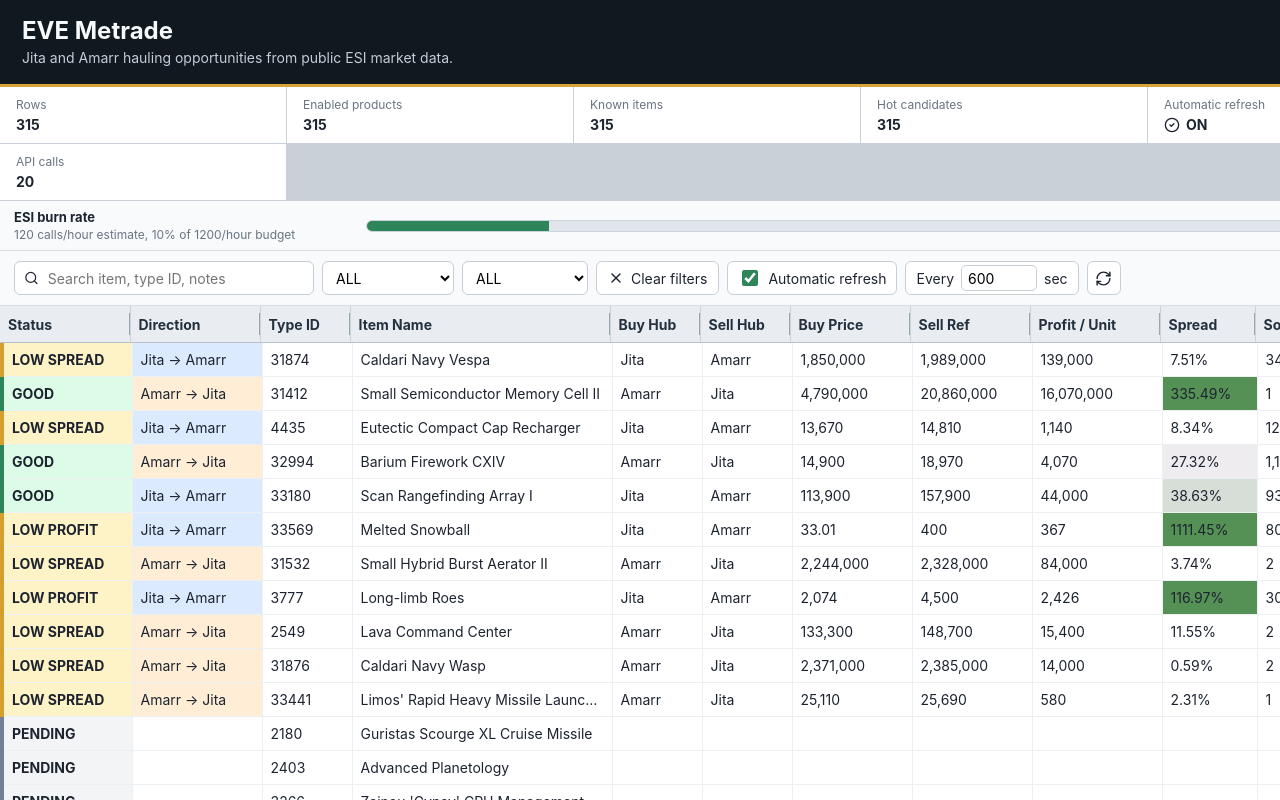
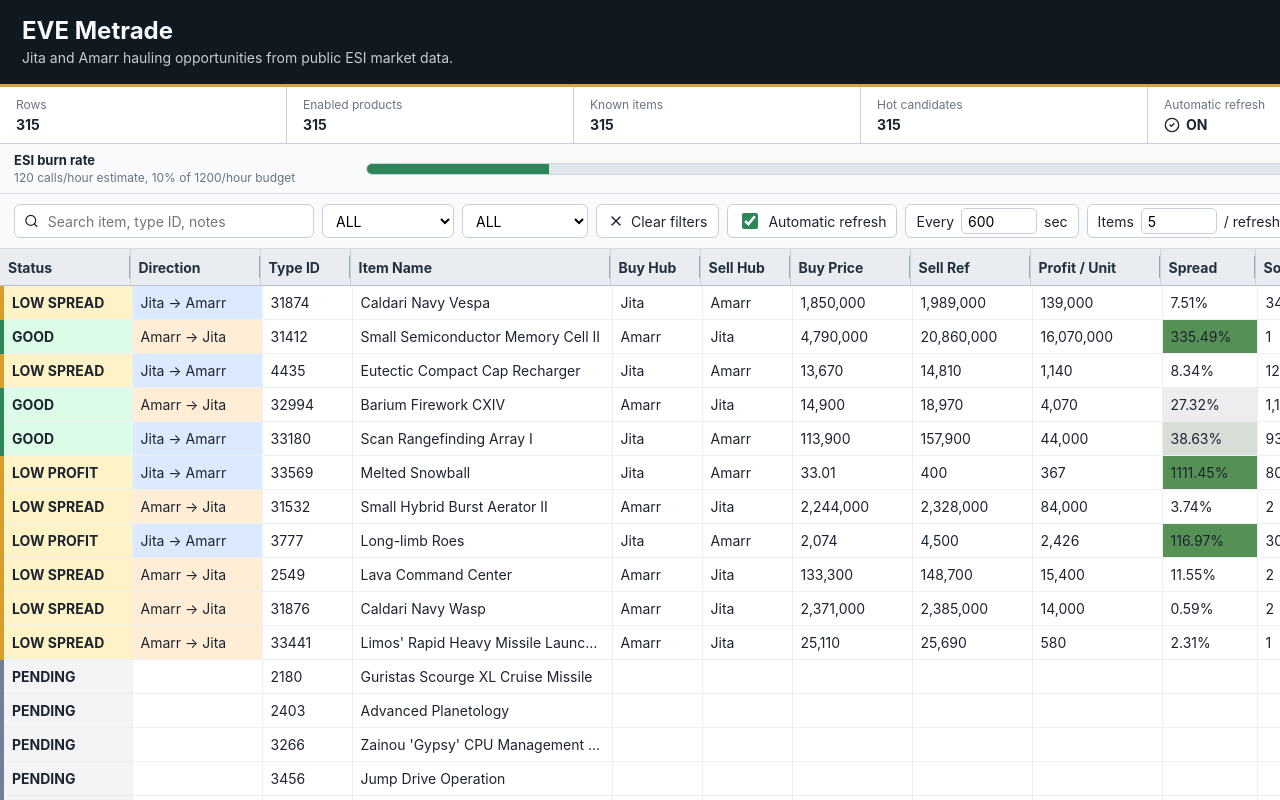
Before and after one commit to PLyczkowski/eve-online-metrade, a React (Vite) app: page / in a window 1280 px wide. Shown: the top 800 px of the page. Built offline with nearby package versions, Linux system fonts and the light colour scheme.

Commit message:
Persist filters and refine settings UI

```diff
--- a/src/styles.css
+++ b/src/styles.css
@@ -208,7 +208,7 @@
 }
 
 select,
-.settings-list input {
+.settings-list input:not([type="checkbox"]) {
   height: 34px;
   border: 1px solid #c7ced6;
   border-radius: 6px;
@@ -469,6 +469,12 @@
   align-items: center;
 }
 
+.settings-list input[type="checkbox"] {
+  width: 18px;
+  height: 18px;
+  accent-color: #2f855a;
+}
+
 .settings-list small {
   grid-column: 2;
   color: #697481;
--- a/src/ui/App.tsx
+++ b/src/ui/App.tsx
@@ -5,6 +5,12 @@
 import type { ApiLimitStatus, DiscoverySummary, Filters, Opportunity, Product, RefreshJob, RefreshRun, Setting } from "../types";
 
 const emptyFilters: Filters = { search: "", status: "ALL", direction: "ALL" };
+const filterStorageKey = "eve-metrade-filters-v1";
+const toolbarSettingKeys = new Set([
+  "Automatic refresh enabled",
+  "Automatic refresh interval seconds",
+  "Max items per refresh"
+]);
 
 export function App() {
   const [opportunities, setOpportunities] = useState<Opportunity[]>([]);
@@ -14,13 +20,15 @@
   const [refreshJob, setRefreshJob] = useState<RefreshJob | null>(null);
   const [discovery, setDiscovery] = useState<DiscoverySummary | null>(null);
   const [apiLimit, setApiLimit] = useState<ApiLimitStatus | null>(null);
-  const [filters, setFilters] = useState<Filters>(emptyFilters);
+  const [filters, setFilters] = useState<Filters>(() => readSavedFilters());
   const [intervalDraft, setIntervalDraft] = useState("600");
+  const [maxItemsDraft, setMaxItemsDraft] = useState("5");
   const [busy, setBusy] = useState(false);
   const [settingsOpen, setSettingsOpen] = useState(false);
   const [message, setMessage] = useState("Ready");
   const busyRef = useRef(false);
   const intervalEditingRef = useRef(false);
+  const maxItemsEditingRef = useRef(false);
   const lastJobStatusRef = useRef<string | null>(null);
 
   async function load() {
@@ -43,11 +51,18 @@
     if (!intervalEditingRef.current) {
       setIntervalDraft(settingValue(settingRows, "Automatic refresh interval seconds") || "600");
     }
+    if (!maxItemsEditingRef.current) {
+      setMaxItemsDraft(settingValue(settingRows, "Max items per refresh") || "5");
+    }
   }
 
   useEffect(() => {
     load().catch((error) => setMessage((error as Error).message));
   }, [filters.status, filters.direction, filters.search]);
+
+  useEffect(() => {
+    localStorage.setItem(filterStorageKey, JSON.stringify(filters));
+  }, [filters]);
 
   const statusOptions = useMemo(() => {
     const values = new Set(opportunities.map((row) => row.status));
@@ -150,6 +165,12 @@
     await runAction("Updated refresh interval", () => api.updateSetting("Automatic refresh interval seconds", seconds.toString()));
   }
 
+  async function saveMaxItemsPerRefresh() {
+    const count = Math.max(1, Math.round(Number(maxItemsDraft) || 5));
+    setMaxItemsDraft(count.toString());
+    await runAction("Updated items per refresh", () => api.updateSetting("Max items per refresh", count.toString()));
+  }
+
   async function discoverHotProducts() {
     await runAction("Discovered hot products", api.discoverHotProducts);
   }
@@ -186,7 +207,6 @@
         <SummaryCard label="Refresh interval" value={`${automaticIntervalSeconds}s`} />
         <SummaryCard label="Refresh job" value={refreshRunning ? `${refreshJob.scannedCount}/${refreshJob.totalCount || "?"}` : refreshJob?.status ?? "idle"} />
         <SummaryCard label="Last run" value={latestRun ? latestRun.refreshTime : "None"} />
-        <SummaryCard label="API calls" value={latestRun ? latestRun.apiCalls.toString() : "0"} />
       </section>
 
       <section className="api-burn-band" aria-label="API burn rate">
@@ -246,6 +266,28 @@
           />
           <span>sec</span>
         </label>
+        <label className="interval-control">
+          <span>Items</span>
+          <input
+            type="number"
+            min={1}
+            step={1}
+            value={maxItemsDraft}
+            onChange={(event) => setMaxItemsDraft(event.target.value)}
+            onFocus={() => {
+              maxItemsEditingRef.current = true;
+            }}
+            onBlur={() => {
+              maxItemsEditingRef.current = false;
+              saveMaxItemsPerRefresh();
+            }}
+            onKeyDown={(event) => {
+              if (event.key === "Enter") event.currentTarget.blur();
+            }}
+            disabled={busy}
+          />
+          <span>/ refresh</span>
+        </label>
         <button className="icon-button" onClick={load} title="Reload table" disabled={busy}>
           <RefreshCw size={17} />
         </button>
@@ -265,7 +307,7 @@
 
       {settingsOpen ? (
         <SettingsPanel
-          settings={settings}
+          settings={settings.filter((setting) => !toolbarSettingKeys.has(setting.key))}
           onClose={() => setSettingsOpen(false)}
           onSave={(key, value) => runAction("Saved setting", () => api.updateSetting(key, value))}
         />
@@ -285,6 +327,9 @@
 
 function SettingsPanel({ settings, onClose, onSave }: { settings: Setting[]; onClose: () => void; onSave: (key: string, value: string) => Promise<void> }) {
   const [draft, setDraft] = useState<Record<string, string>>(() => Object.fromEntries(settings.map((setting) => [setting.key, setting.value])));
+  function setDraftValue(key: string, value: string) {
+    setDraft((current) => ({ ...current, [key]: value }));
+  }
   return (
     <div className="modal-backdrop" role="dialog" aria-modal="true">
       <section className="settings-panel">
@@ -293,21 +338,74 @@
           <button className="icon-button" onClick={onClose} title="Close"><X size={18} /></button>
         </header>
         <div className="settings-list">
-          {settings.map((setting) => (
+          {settings.map((setting) => {
+            const value = draft[setting.key] ?? "";
+            const kind = settingInputKind(setting);
+            return (
               <label key={setting.key}>
                 <span>{setting.key}</span>
+                {kind === "boolean" ? (
                   <input
-                value={draft[setting.key] ?? ""}
-                onChange={(event) => setDraft((current) => ({ ...current, [setting.key]: event.target.value }))}
+                    type="checkbox"
+                    checked={value !== "FALSE"}
+                    onChange={(event) => {
+                      const next = event.target.checked ? "TRUE" : "FALSE";
+                      setDraftValue(setting.key, next);
+                      onSave(setting.key, next);
+                    }}
+                  />
+                ) : kind === "number" ? (
+                  <input
+                    type="number"
+                    step={numberStep(setting.key, value)}
+                    value={value}
+                    onChange={(event) => setDraftValue(setting.key, event.target.value)}
                     onBlur={() => onSave(setting.key, draft[setting.key] ?? "")}
                   />
+                ) : (
+                  <input
+                    type={kind === "url" ? "url" : "text"}
+                    value={value}
+                    onChange={(event) => setDraftValue(setting.key, event.target.value)}
+                    onBlur={() => onSave(setting.key, draft[setting.key] ?? "")}
+                  />
+                )}
                 <small>{setting.notes}</small>
               </label>
-          ))}
+            );
+          })}
         </div>
       </section>
     </div>
   );
+}
+
+function readSavedFilters(): Filters {
+  try {
+    const saved = localStorage.getItem(filterStorageKey);
+    if (!saved) return emptyFilters;
+    const parsed = JSON.parse(saved) as Partial<Filters>;
+    return {
+      search: parsed.search ?? "",
+      status: parsed.status ?? "ALL",
+      direction: parsed.direction ?? "ALL"
+    };
+  } catch {
+    return emptyFilters;
+  }
+}
+
+function settingInputKind(setting: Setting): "boolean" | "number" | "url" | "text" {
+  const value = setting.value.trim();
+  if (value === "TRUE" || value === "FALSE") return "boolean";
+  if (/^-?\d+(\.\d+)?$/.test(value)) return "number";
+  if (/^https?:\/\//i.test(value)) return "url";
+  return "text";
+}
+
+function numberStep(key: string, value: string): string {
+  if (key.toLowerCase().includes("spread") || value.includes(".")) return "0.01";
+  return "1";
 }
 
 function settingValue(settings: Setting[], key: string): string {
```
Lines whose indentation alone changed are shown as unchanged.
